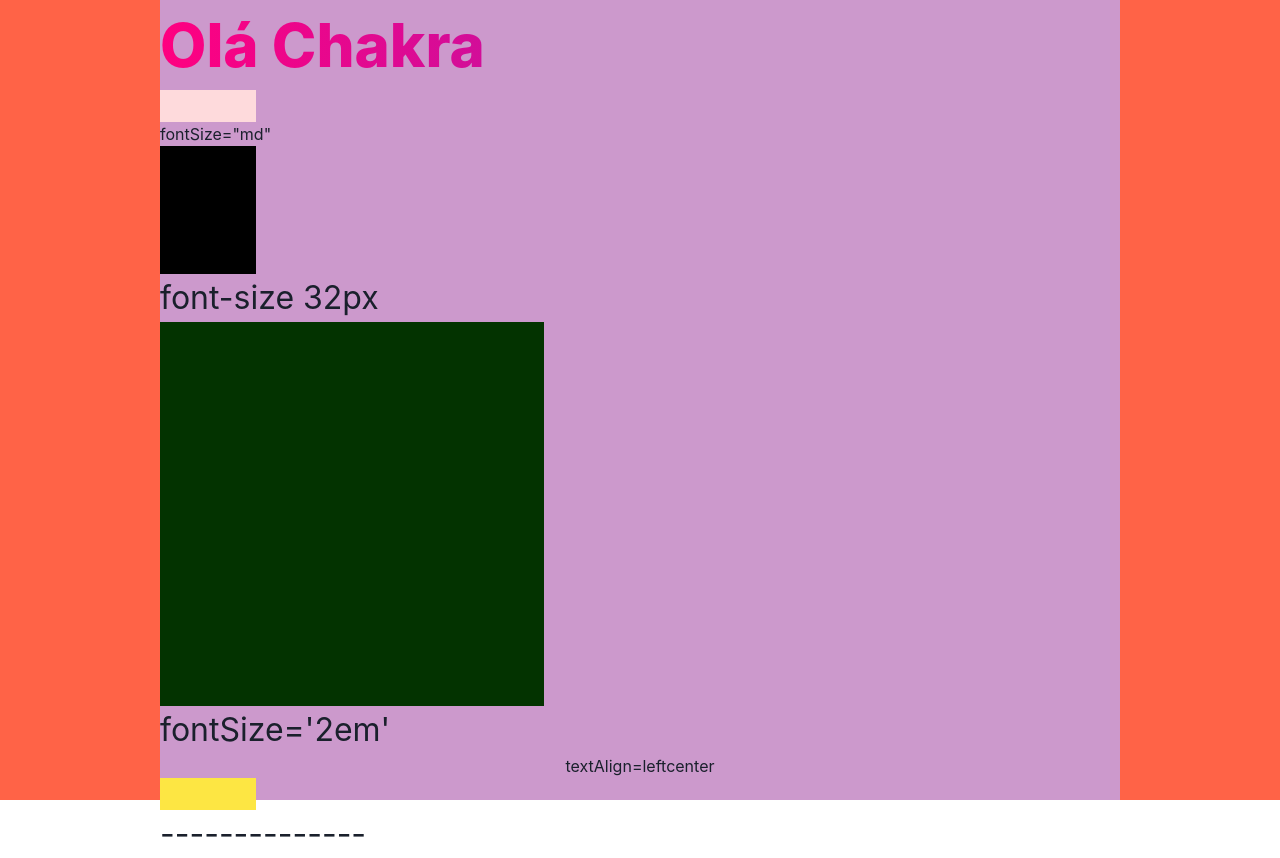
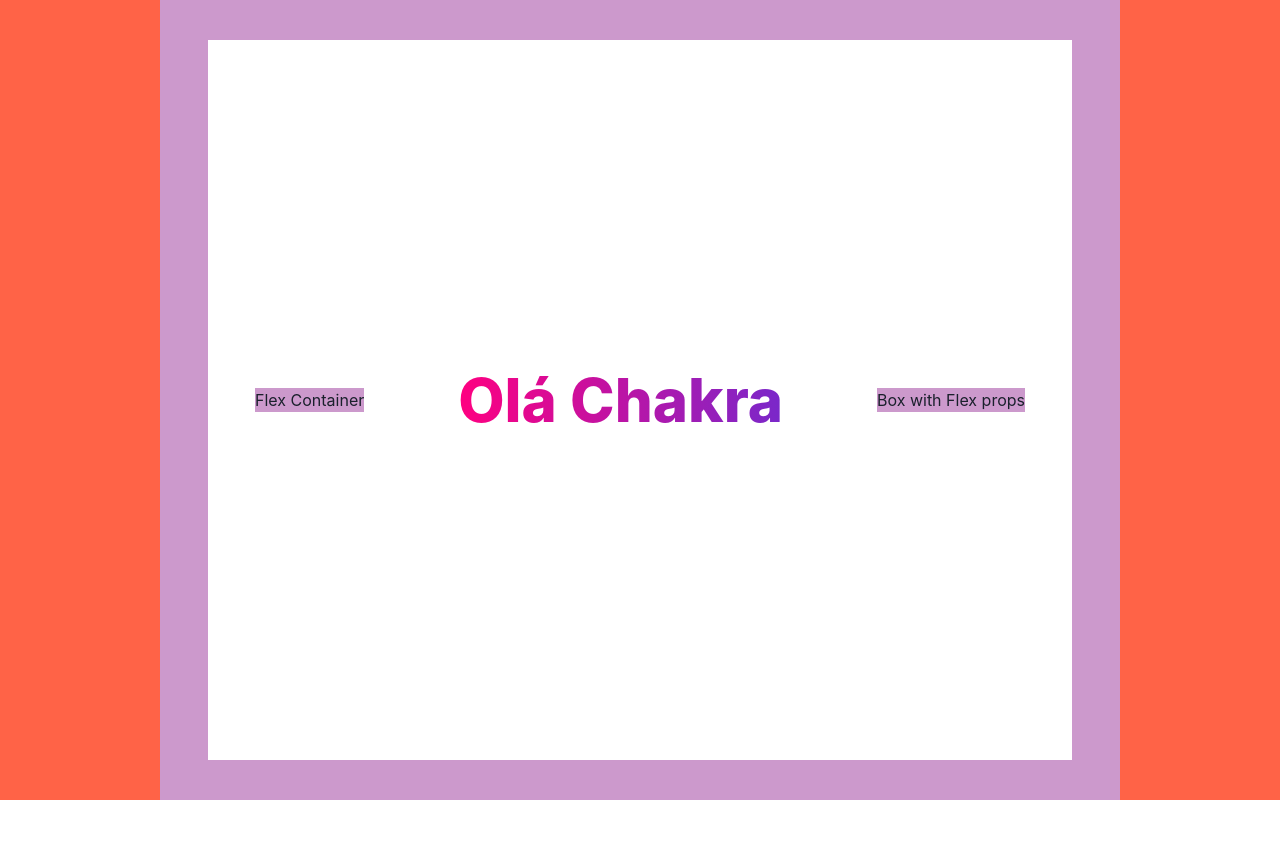
Before and after one commit to Liriali4/Chakra_UI, a React (Create React App) app: page / in a window 1280 px wide. After the commit the page ends 800 px from the top, so only its background shows below. Built offline with nearby package versions, Linux system fonts and the light colour scheme.

Commit message:
testando flexbox

```diff
--- a/src/App.js
+++ b/src/App.js
@@ -1,5 +1,5 @@
 import * as React from 'react'
-import { Box, ChakraProvider, Text } from '@chakra-ui/react'
+import { Box, ChakraProvider, Flex, Text } from '@chakra-ui/react'
 
 
 function App() {
@@ -9,6 +9,7 @@
         w="100%"
         h="100vh"
         bg='tomato'
+
       >
         <Box
           maxW="960px"
@@ -16,33 +17,34 @@
           bg="#c9c"
           w="100%"
           h="100%"
+          display="flex"
+          alignItems="center"
+          justifyContent="space-around"
         >
-          <Text
-            bgGradient="linear(to-l, #7928CA, #FF0080)"
-            bgClip="text"
-            fontSize="6xl"
-            fontWeight="extrabold"
-          >Olá Chakra</Text >
+          <Flex
+          align="center"
+          justify="space-around"
 
-          <Box w="10%" h="32px" bg="#fedadc" />
+           bg="#fff"
+           w="90%"
+           h="90%"
+           >
+            <Text bg="#c9c" >Flex Container</Text>
 
-          <Text fontSize="md" >fontSize="md"</Text >
+            <Text
+              bgGradient="linear(to-l, #7928CA, #FF0080)"
+              bgClip="text"
+              fontSize="6xl"
+              fontWeight="extrabold"
+            >Olá Chakra</Text >
 
-          <Box width="10%" height={32} bg="#000" />
+            <Box bg="#c9c">
+              Box with Flex props
+            </Box>
 
 
-          <Text fontSize={32} >font-size 32px</Text>
 
-          <Box boxSize="sm" bg="#033300"/>
-
-          <Text fontSize='2em' >fontSize='2em'</Text>
-
-          <Box w={256} bg="#abcffd"/>
-
-          <Text textAlign={['left', 'center']} >textAlign={['left', 'center']}</Text>
-          <Box w="10%" h="32px" bg="#fde643"/>
-          <Text fontSize='2em' >--------------</Text>
-          <Box w='40px' bg="#244fff"/>
+          </Flex>
         </Box>
       </Box>
     </ChakraProvider>
```
